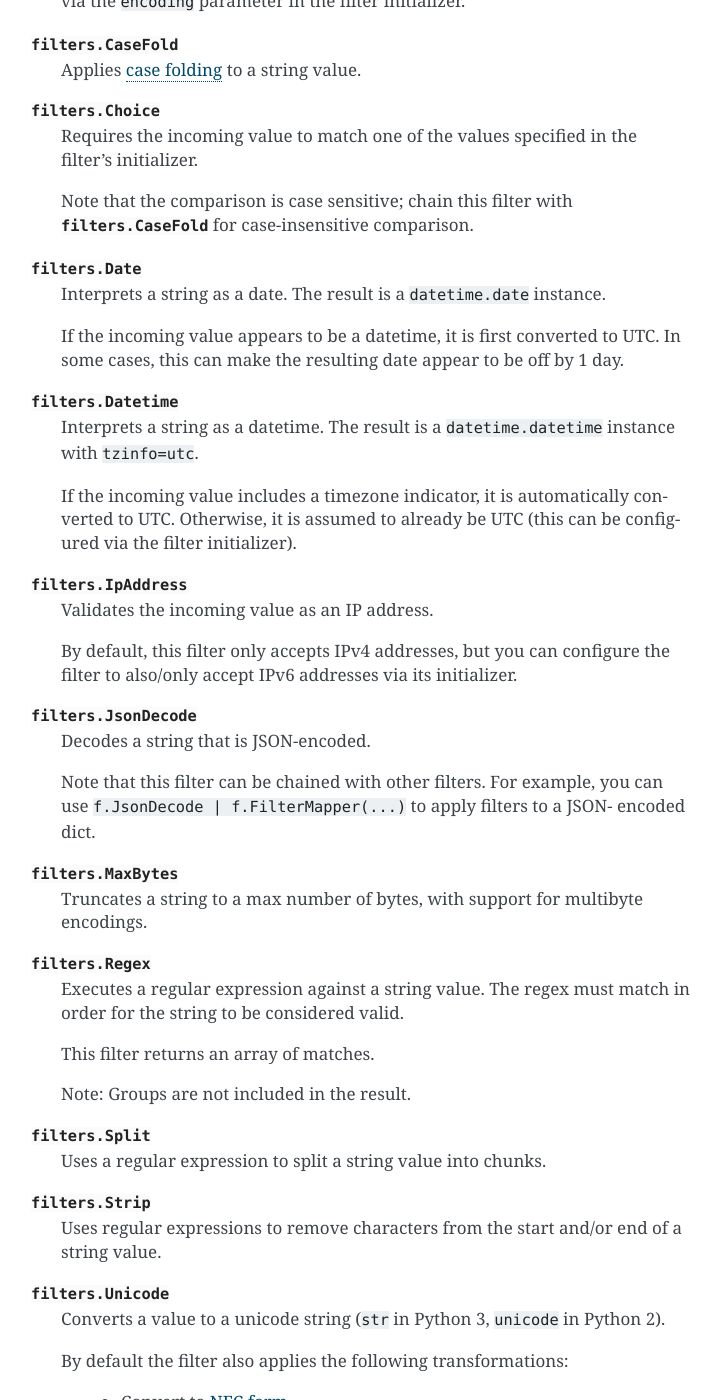
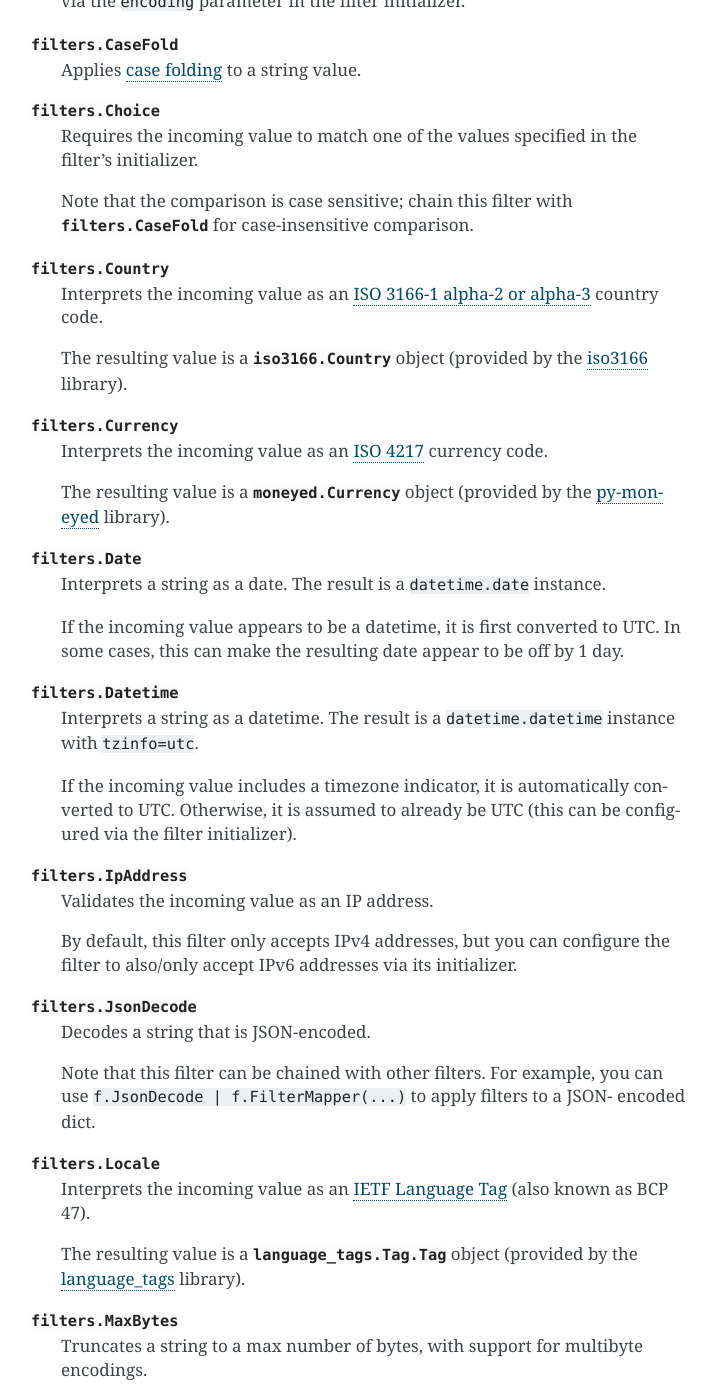
Before and after one commit to lenddoefl/filters, a Sphinx documentation site: the page built from docs/filters_list.rst, in a window 1280 px wide and 1400 px high, scrolled down 685 px. Shown: the whole window, without its empty margins (389-1109 px from the left). Built offline with Sphinx 7.4.7, drawn with Linux system fonts in a browser that asks for light colours.

Commit message:
Added documentation for ISO filters.

```diff
--- a/docs/filters_list.rst
+++ b/docs/filters_list.rst
@@ -43,6 +43,21 @@ string filters only accept unicode strings, unless otherwise noted.
    Note that the comparison is case sensitive; chain this filter with
    :py:class:`filters.CaseFold` for case-insensitive comparison.
 
+:py:class:`filters.Country`
+   Interprets the incoming value as an
+   `ISO 3166-1 alpha-2 or alpha-3 <https://en.wikipedia.org/wiki/ISO_3166-1>`_
+   country code.
+
+   The resulting value is a :py:class:`iso3166.Country` object (provided by the
+   `iso3166 <https://pypi.python.org/pypi/iso3166>`_ library).
+
+:py:class:`filters.Currency`
+   Interprets the incoming value as an
+   `ISO 4217 <https://en.wikipedia.org/wiki/ISO_4217>`_ currency code.
+
+   The resulting value is a :py:class:`moneyed.Currency` object (provided by
+   the `py-moneyed <https://pypi.python.org/pypi/py-moneyed>`_ library).
+
 :py:class:`filters.Date`
    Interprets a string as a date.  The result is a ``datetime.date`` instance.
 
@@ -70,6 +85,15 @@ string filters only accept unicode strings, unless otherwise noted.
    Note that this filter can be chained with other filters.  For example, you
    can use ``f.JsonDecode | f.FilterMapper(...)`` to apply filters to a JSON-
    encoded dict.
+
+:py:class:`filters.Locale`
+   Interprets the incoming value as an
+   `IETF Language Tag <https://en.wikipedia.org/wiki/IETF_language_tag>`_
+   (also known as BCP 47).
+
+   The resulting value is a :py:class:`language_tags.Tag.Tag` object (provided
+   by the `language_tags <https://pypi.python.org/pypi/language-tags>`_
+   library).
 
 :py:class:`filters.MaxBytes`
    Truncates a string to a max number of bytes, with support for multibyte
```
Also changed, not shown: 1 other file.
